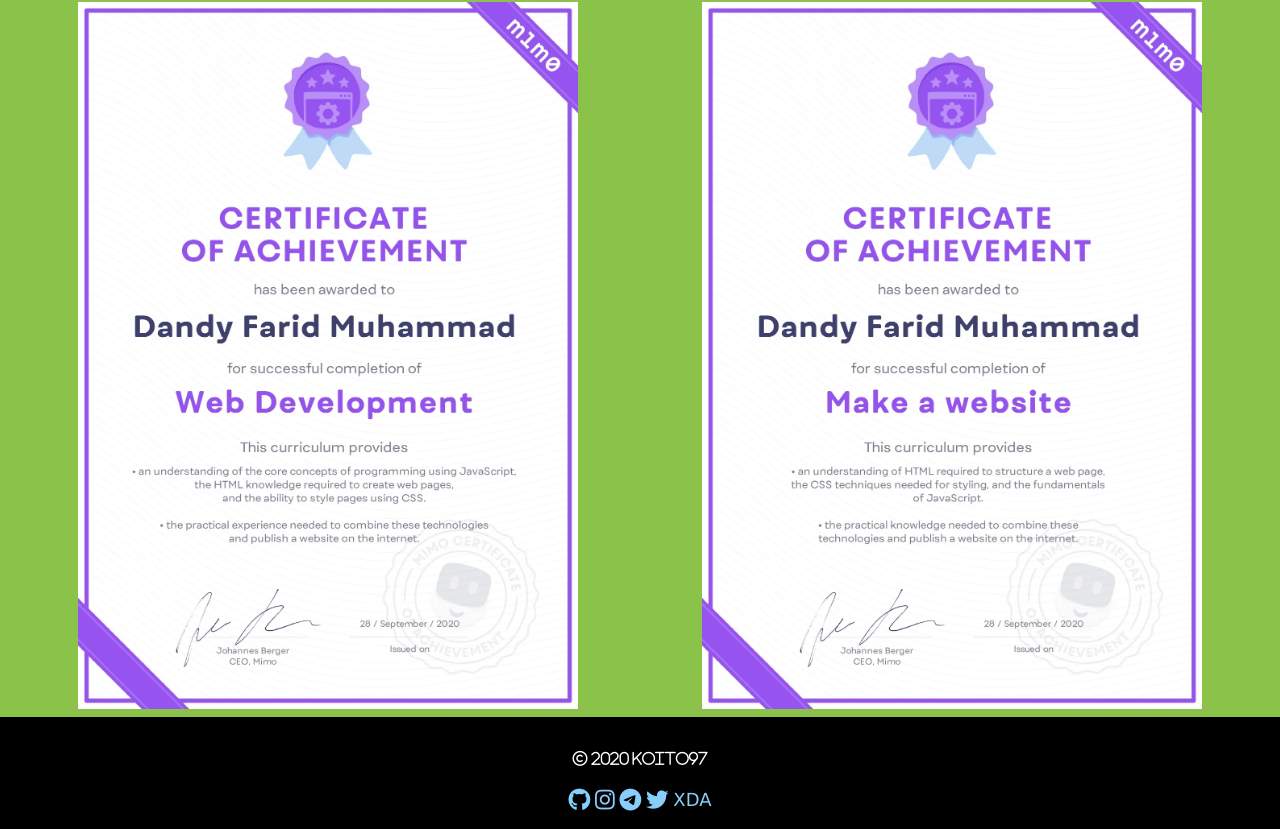
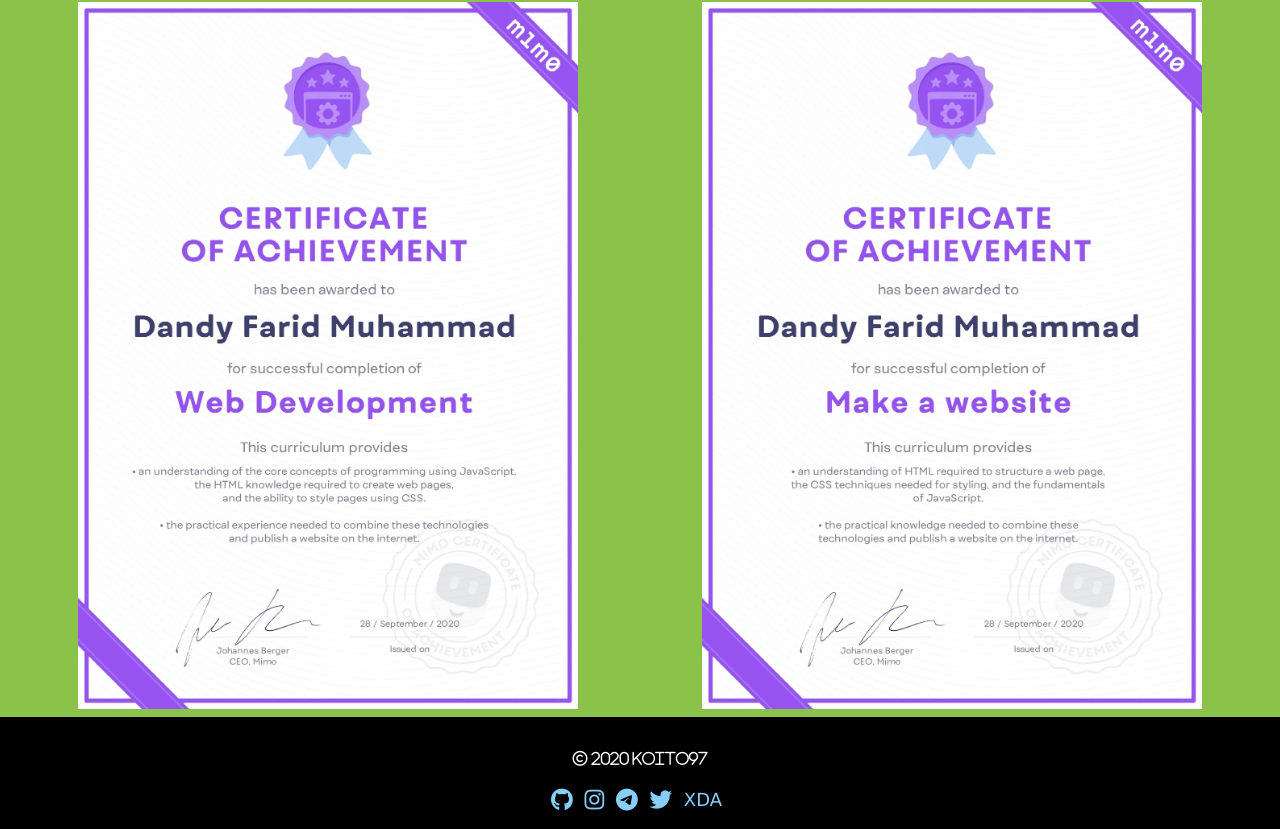
Before and after one commit to koito97/koito97.github.io, a plain HTML site: page certificate/index.html in a window 1280 px wide. Shown: the part 1936-2765 px from the top of the page. Drawn offline with nearby package versions, Linux system fonts and the light colour scheme.

Commit message:
Add margin-right in footer
Signed-off-by: Dandy Farid <dandyf@koito97.org>

```diff
--- a/certificate/index.html
+++ b/certificate/index.html
@@ -71,11 +71,11 @@
 
     <div class="w3-container w3-black w3-center w3-padding-16">
         <p><i class="far fa-copyright"> 2020 koito97</i></p>
-        <a href="https://github.com/koito97"><i class="fab fa-github fa-lg"></i></a>
-        <a href="https://www.instagram.com/_koito97"><i class="fab fa-instagram fa-lg"></i></a>
-        <a href="https://t.me/koito97"><i class="fab fa-telegram-plane fa-lg"></i></a>
-        <a href="https://twitter.com/koito97"><i class="fab fa-twitter fa-lg"></i></a>
-        <a href="https://forum.xda-developers.com/member.php?u=9414892">XDA</a>
+        <a href="https://github.com/koito97"><i class="fab fa-github fa-lg" style="margin-right: 7px;"></i></a>
+        <a href="https://www.instagram.com/_koito97"><i class="fab fa-instagram fa-lg" style="margin-right: 7px;"></i></a>
+        <a href="https://t.me/koito97"><i class="fab fa-telegram-plane fa-lg" style="margin-right: 7px;"></i></a>
+        <a href="https://twitter.com/koito97"><i class="fab fa-twitter fa-lg" style="margin-right: 7px;"></i></a>
+        <a href="https://forum.xda-developers.com/member.php?u=9414892" style="margin-right: 7px;">XDA</a>
     </div>
 
     <script src="js/script.js"></script>
```
Also changed, not shown: index.html (+5 -5 lines).
